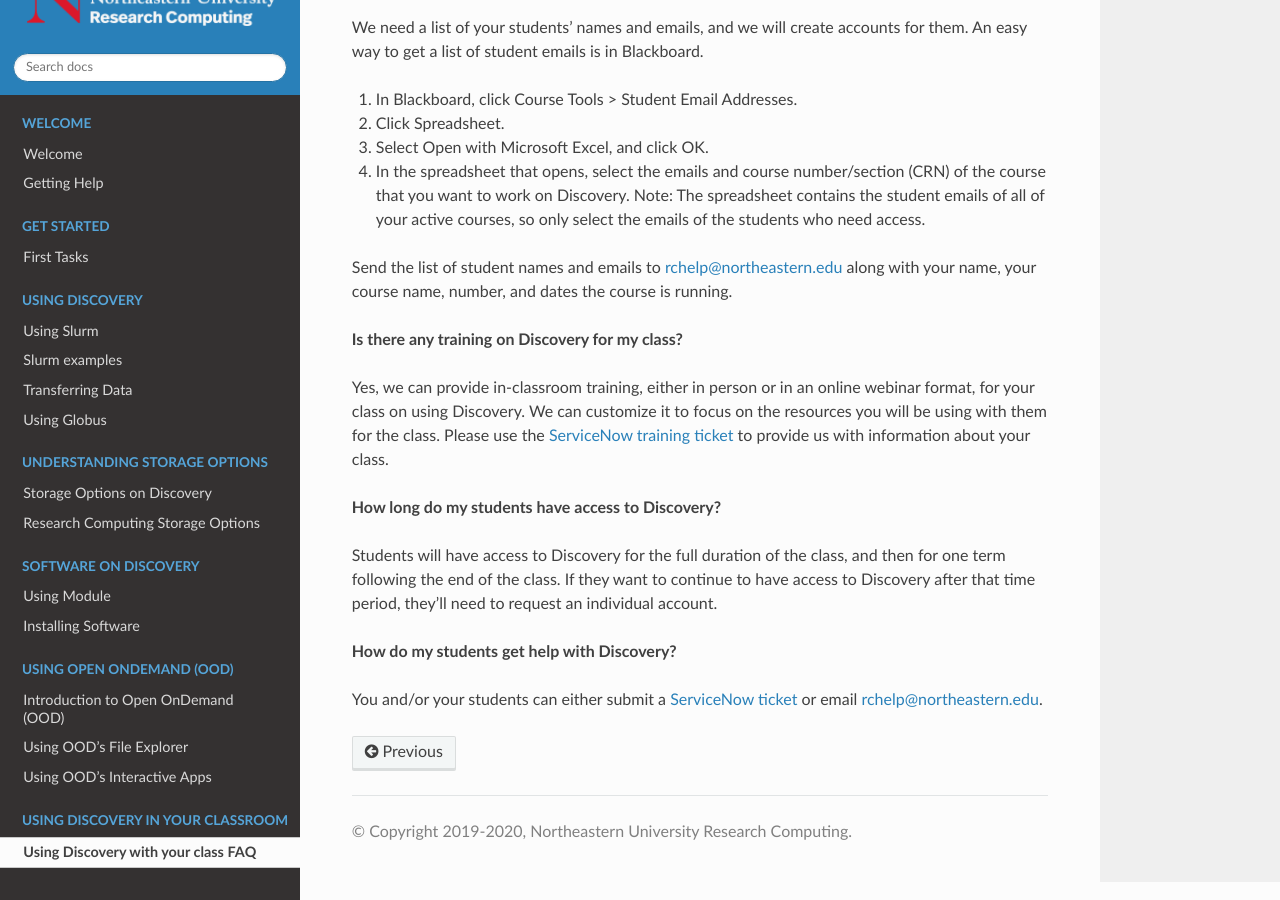
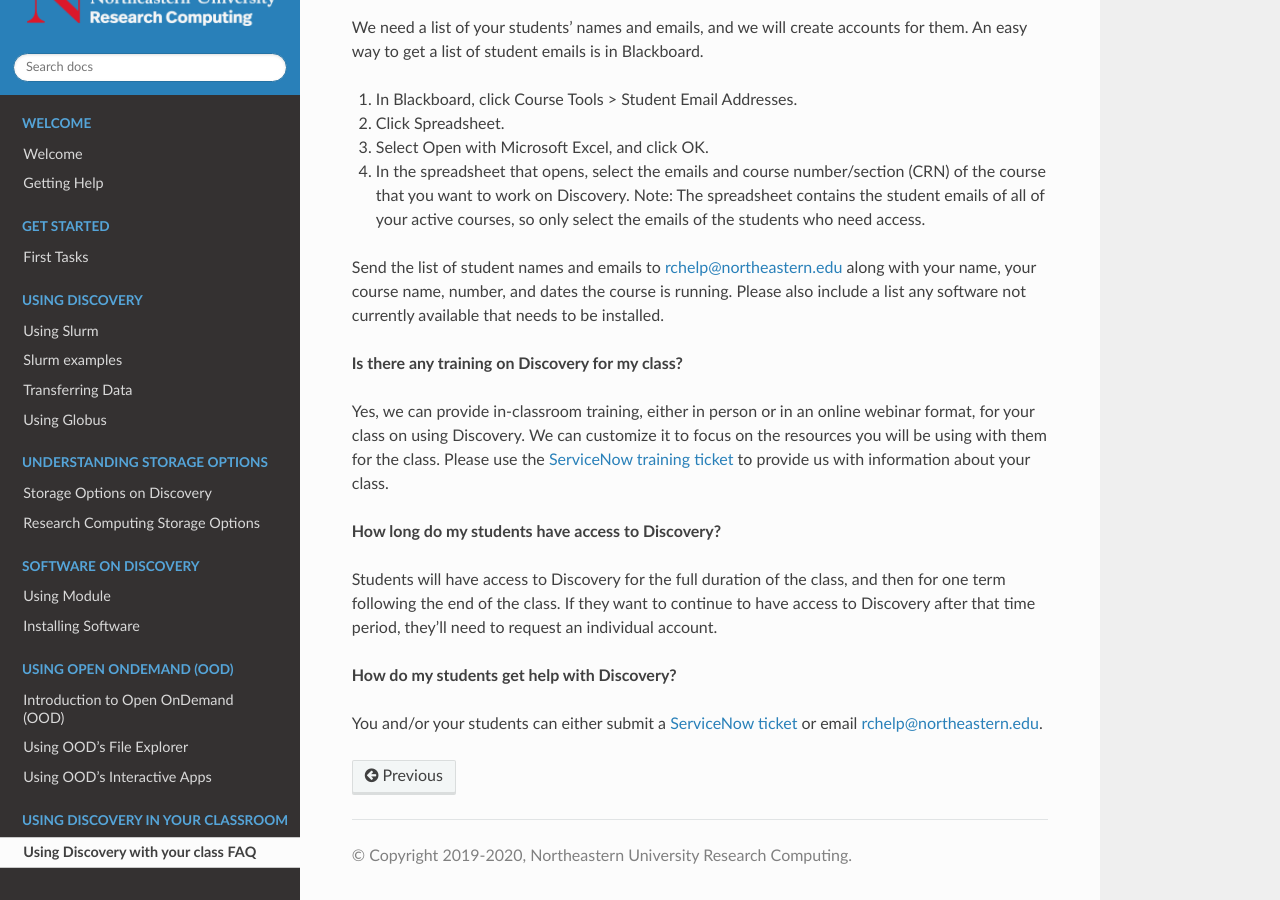
Before and after one commit to northeastern-rc/rc-public-documentation, a Sphinx documentation site: the page built from docs/source/classroom/class_use.rst, in a window 1280 px wide and 900 px high, scrolled down 1033 px. Built offline with Sphinx 7.4.7 and the Read the Docs theme 2.0.0, drawn with Linux system fonts in a browser that asks for light colours.

```diff
--- a/docs/source/classroom/class_use.rst
+++ b/docs/source/classroom/class_use.rst
@@ -44,6 +44,7 @@
    Note: The spreadsheet contains the student emails of all of your active courses, so only select the emails of the students who need access.
 
 Send the list of student names and emails to rchelp@northeastern.edu along with your name, your course name, number, and dates the course is running.
+Please also include a list any software not currently available that needs to be installed.
 
 **Is there any training on Discovery for my class?**
 
```
Also changed, not shown: 5 other files.
